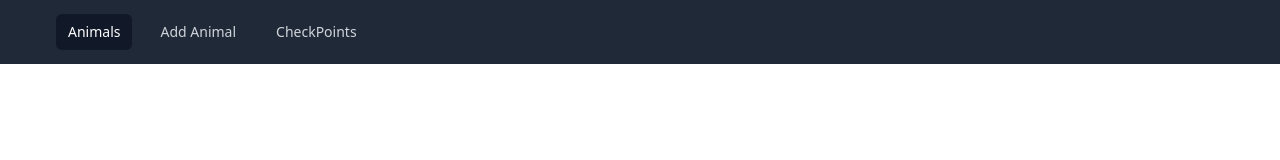
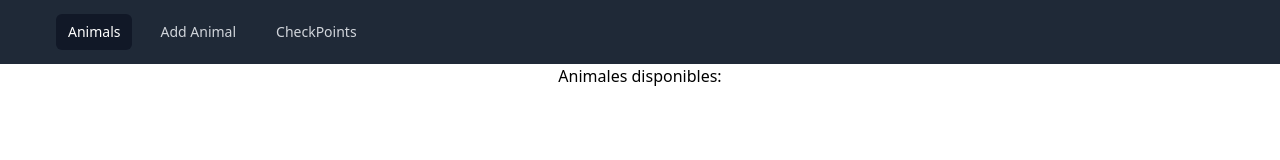
Before and after one commit to MatiasFrangolini/TP_SSDD, a website with bundled scripts: page frontend/index.html in a window 1280 px wide. Built offline with nearby package versions, Linux system fonts and the light colour scheme; files whose address does not match are found by name.

Commit message:
agrego layout y estilos
layout diff pages y estilos

```diff
--- a/frontend/index.html
+++ b/frontend/index.html
@@ -9,23 +9,8 @@
           rel="stylesheet">
 </head>
 <body>
-    <div id="container">
-        <nav class="bg-gray-800">
-            <div class="mx-auto max-w-7xl px-2 sm:px-6 lg:px-8">
-              <div class="relative flex h-16 items-center justify-between">
-                <div class="flex flex-1 items-center justify-center sm:items-stretch sm:justify-start">
-                  <div class="hidden sm:ml-6 sm:block">
-                    <div class="flex space-x-4">
-                      <!-- Current: "bg-gray-900 text-white", Default: "text-gray-300 hover:bg-gray-700 hover:text-white" -->
-                      <a href="/" class="rounded-md bg-gray-900 px-3 py-2 text-sm font-medium text-white">Animals</a>
-                      <a href="/add" class="rounded-md px-3 py-2 text-sm font-medium text-gray-300 hover:bg-gray-700 hover:text-white">Add Animal</a>
-                      <a href="#" class="rounded-md px-3 py-2 text-sm font-medium text-gray-300 hover:bg-gray-700 hover:text-white">CheckPoints</a>
-                    </div>
-                  </div>
-                </div>
-              </div>
-            </div>
-          </nav>
+    <div id="container" class ="flex flex-col justify-center">>
+
     </div>
     <script src="https://cdn.jsdelivr.net/npm/axios@1.6.7/dist/axios.min.js"></script>
     <script type="module" src="./static/js/index.js"></script>
--- /dev/null
+++ b/frontend/static/js/components/layouts/LoggedInLayout.js
@@ -0,0 +1,29 @@
+export default class LoggedInLayout {
+  constructor(selector) {
+    this.container = document.getElementById(selector);
+    this.render();
+  }
+  render() {
+    const layoutHtml = `
+        <nav class="bg-gray-800">
+            <div class="mx-auto max-w-7xl px-2 sm:px-6 lg:px-8">
+              <div class="relative flex h-16 items-center justify-between">
+                <div class="flex flex-1 items-center justify-center sm:items-stretch sm:justify-start">
+                  <div class="hidden sm:ml-6 sm:block">
+                    <div class="flex space-x-4">
+                      <a href="/" class="rounded-md bg-gray-900 px-3 py-2 text-sm font-medium text-white">Animals</a>
+                      <a href="/add" class="rounded-md px-3 py-2 text-sm font-medium text-gray-300 hover:bg-gray-700 hover:text-white">Add Animal</a>
+                      <a href="#" class="rounded-md px-3 py-2 text-sm font-medium text-gray-300 hover:bg-gray-700 hover:text-white">CheckPoints</a>
+                    </div>
+                  </div>
+                </div>
+              </div>
+            </div>
+        </nav>
+
+        <div id="layout-content" class= "items-center justify-center h-screen">
+        </div>
+    `;
+    this.container.innerHTML = layoutHtml;
+  }
+}
--- a/frontend/static/js/index.js
+++ b/frontend/static/js/index.js
@@ -1,5 +1,6 @@
 import HomePage from "./pages/HomePage.js";
 import AnimalFormPage from "./pages/AnimalFormPage.js";
+import LoggedInLayout from "./components/layouts/LoggedInLayout.js";
 
 export const navigateTo = (url) => {
   history.pushState({}, "", url);
@@ -22,7 +23,7 @@ function loadLayout() {
   }
   new AuthLayout("container");
   */
-  new HomePage("layout-content");
+  new LoggedInLayout("container");
 }
 
 function loadPage() {
@@ -30,7 +31,6 @@ function loadPage() {
   if (location.pathname === "/") {
     new HomePage("layout-content");
   } else if (location.pathname === "/add") {
-    console.log("add");
     new AnimalFormPage("layout-content");
   } /*else if (location.pathname === "/login") {
     new LoginPage("layout-content");
--- a/frontend/static/js/pages/HomePage.js
+++ b/frontend/static/js/pages/HomePage.js
@@ -25,8 +25,8 @@ export default class HomePage {
 
   render() {
     let animalsHtml = `
-        <h3 class="bg-gray">Animales disponibles:</h3>
-        <div>
+        <h3 class="bg-gray text-center">Animales disponibles:</h3>
+        <div class="flex flex-wrap justify-center">
     `;
     this.animals?.forEach((animal) => {
       animalsHtml += new AnimalItem(animal).render();
```
